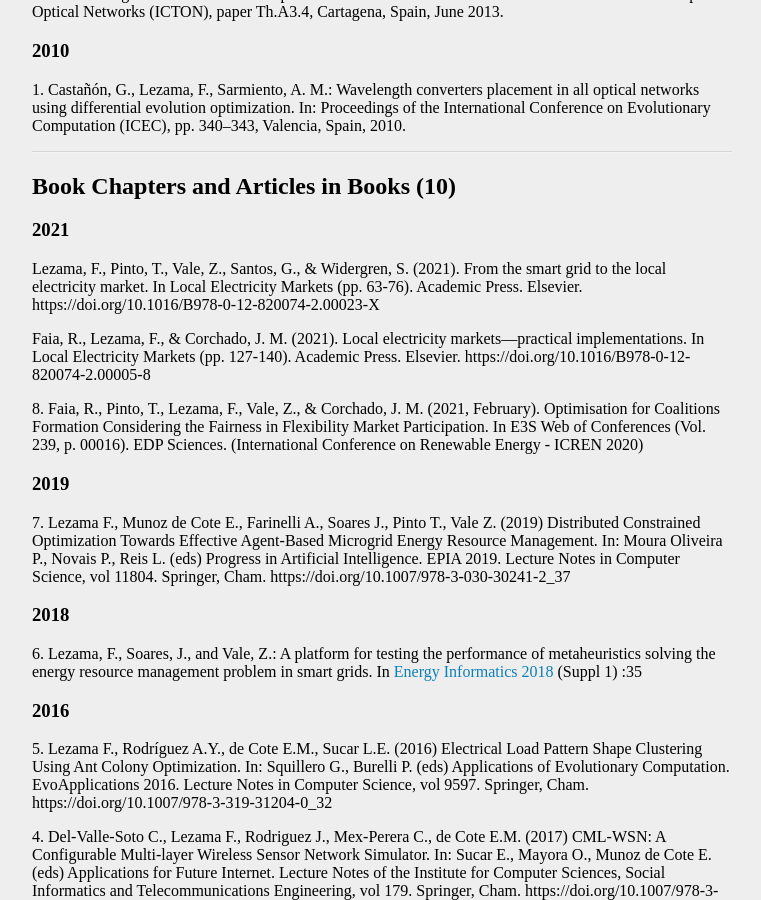
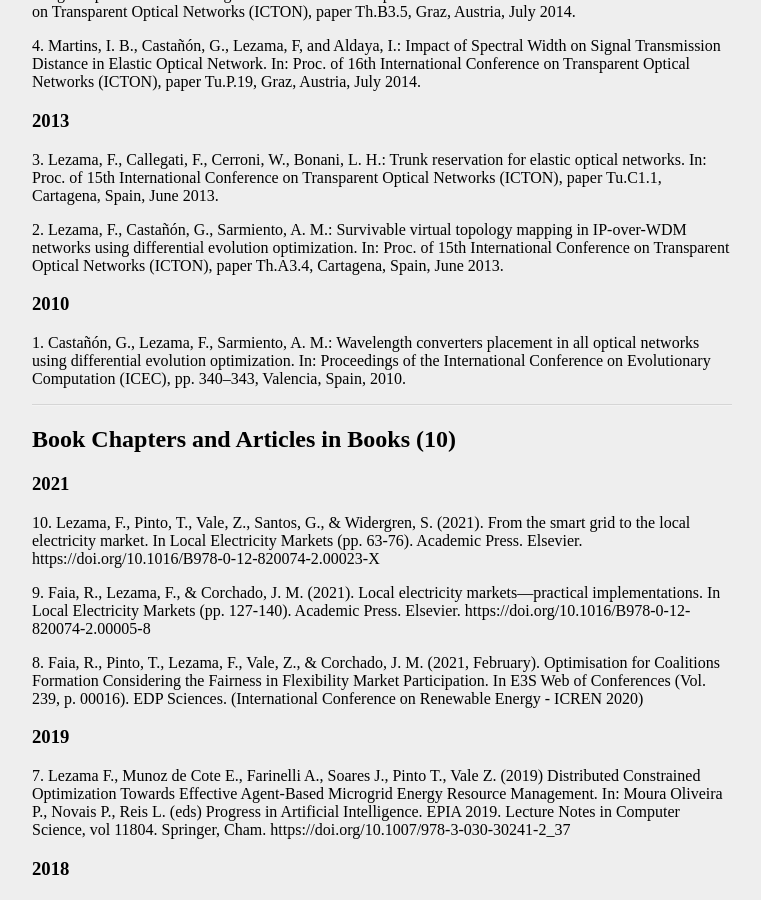
Before and after one commit to fernandolezama/fernandolezama.github.io, a Jekyll site: the page built from publication.md, in a window 1280 px wide and 900 px high, scrolled down 4824 px. Shown: the whole window, without its empty margins (258-1019 px from the left). Built offline with Jekyll 4.4.1, drawn with Linux system fonts in a browser that asks for light colours; some of the changed text lies outside the part shown.

Commit message:
Update publication.md

```diff
--- a/publication.md
+++ b/publication.md
@@ -174,10 +182,9 @@ Elsevier (2021). IF: 3.588.[<span style="color:#1dc31d;">(Github-Repository)</sp
 
 ### 2021
 
-Lezama, F., Pinto, T., Vale, Z., Santos, G., & Widergren, S. (2021). From the smart grid to the local electricity market. In Local Electricity Markets (pp. 63-76). Academic Press. Elsevier. https://doi.org/10.1016/B978-0-12-820074-2.00023-X
+10\. Lezama, F., Pinto, T., Vale, Z., Santos, G., & Widergren, S. (2021). From the smart grid to the local electricity market. In Local Electricity Markets (pp. 63-76). Academic Press. Elsevier. https://doi.org/10.1016/B978-0-12-820074-2.00023-X
 
-
-Faia, R., Lezama, F., & Corchado, J. M. (2021). Local electricity markets—practical implementations. In Local Electricity Markets (pp. 127-140). Academic Press. Elsevier. https://doi.org/10.1016/B978-0-12-820074-2.00005-8
+9\. Faia, R., Lezama, F., & Corchado, J. M. (2021). Local electricity markets—practical implementations. In Local Electricity Markets (pp. 127-140). Academic Press. Elsevier. https://doi.org/10.1016/B978-0-12-820074-2.00005-8
 
 8\. Faia, R., Pinto, T., Lezama, F., Vale, Z., & Corchado, J. M. (2021, February). Optimisation for Coalitions Formation Considering the Fairness in Flexibility Market Participation. In E3S Web of Conferences (Vol. 239, p. 00016). EDP Sciences. (International Conference on Renewable Energy - ICREN 2020)
 
```
Also changed, not shown: other parts of publication.md (+11 -3 lines).
